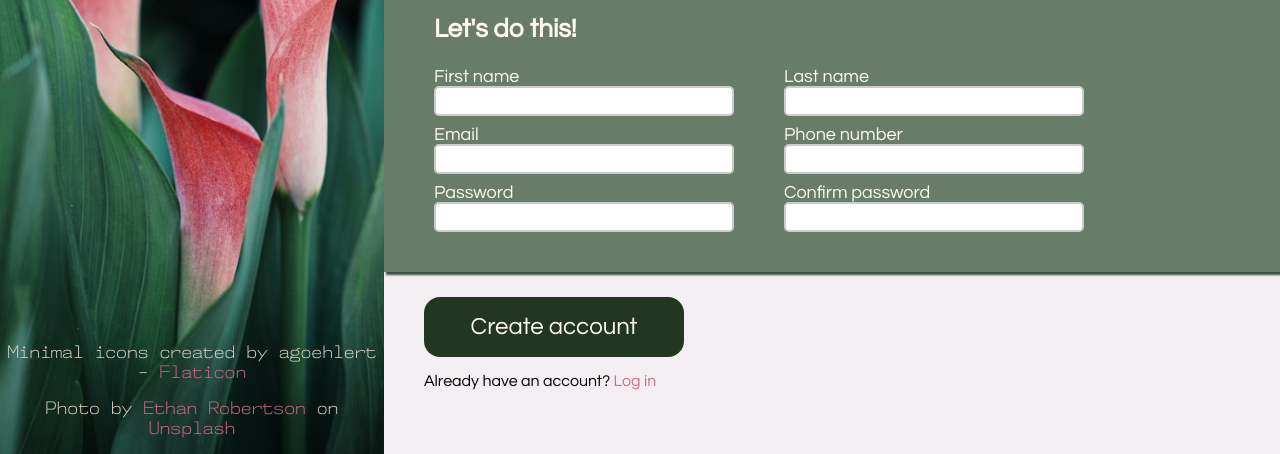
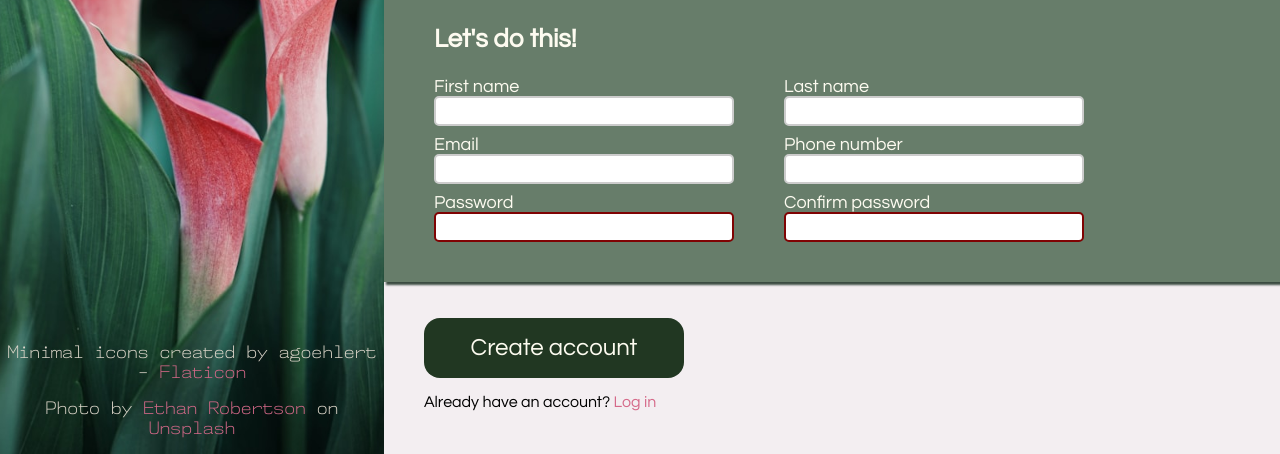
Before and after one commit to paticow/sign-up-form, a plain HTML site: page index.html in a window 1280 px wide. Shown: the part 346-800 px from the top of the page. Drawn offline with Linux system fonts and the light colour scheme.

Commit message:
Confirm the html validation

```diff
--- a/index.html
+++ b/index.html
@@ -29,6 +29,7 @@
             <h2>You <em>know</em> you want to.</h2>
         </div>
         <form action='' method='get' id='signup-form'>
+            <div id="form-container">
             <h3>Let's do this!</h3>
             <div class="form-row">
                 <div class="left">
@@ -53,18 +54,20 @@
             <div class="form-row">
                 <div class="left">
                     <label for="password">Password</label>
-                    <input name="password" class="password" type="password">
+                    <input name="password" class="password" type="password"   pattern="(?=.*\d)(?=.*[a-z])(?=.*[A-Z]).{8,}" required>
                 </div>
                 <div class="right">
                     <label for="password-confirm">Confirm password</label>
-                    <input name="password-confirm" class="password" type="password">
+                    <input name="password-confirm" class="password" type="password"   title="Must contain at least one  number and one uppercase and lowercase letter, and at least 8 or more characters" required>
                 </div>
             </div>
+            </div>
+            <br>
+            <div id="submission">
+                <button>Create account</button>
+                <p>Already have an account? <a href="index.html" >Log in </p>
+            </div>
         </form>
-        <div id="submission">
-            <button type="submit">Create account</button>
-            <p>Already have an account? <a href="https://youtu.be/K5jyIoPbu4M?si=4lxXtajzDexWT-t_" >Log in </p>
-        </div>
     </div>
 </div>
 </body>
--- a/styles.css
+++ b/styles.css
@@ -113,7 +113,7 @@ h2{
     padding: 30px;
 }
 
-#signup-form{
+#form-container{
     background-color: var(--light-green-bg);
     padding: 30px;
     display: flex;
@@ -179,4 +179,11 @@ button{
     width: 260px;
     border-style: none;
     border-radius: 16px;
+    margin-top: 20px;
 }
+
+button:hover{
+  background-color: var(--text-light);
+  color: var(--dark-green-bg);
+  border: 1px solid var(--dark-green-bg);
+}
```
